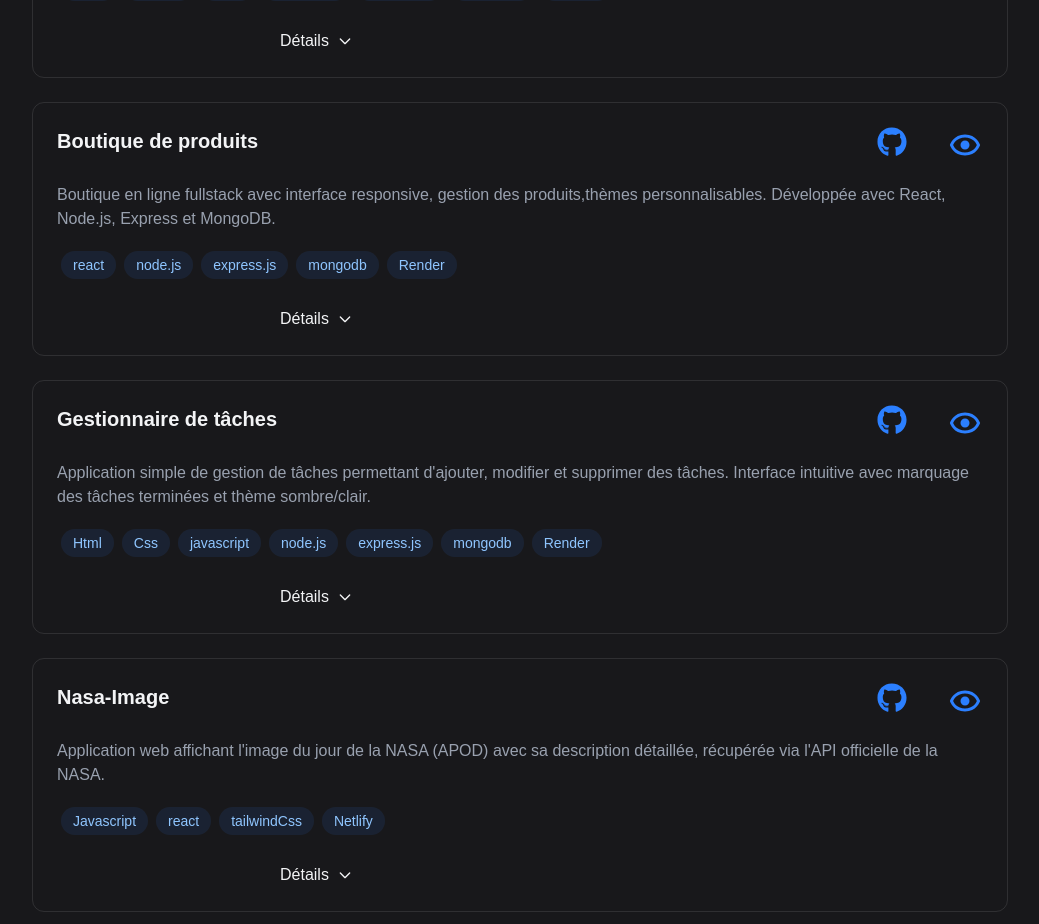
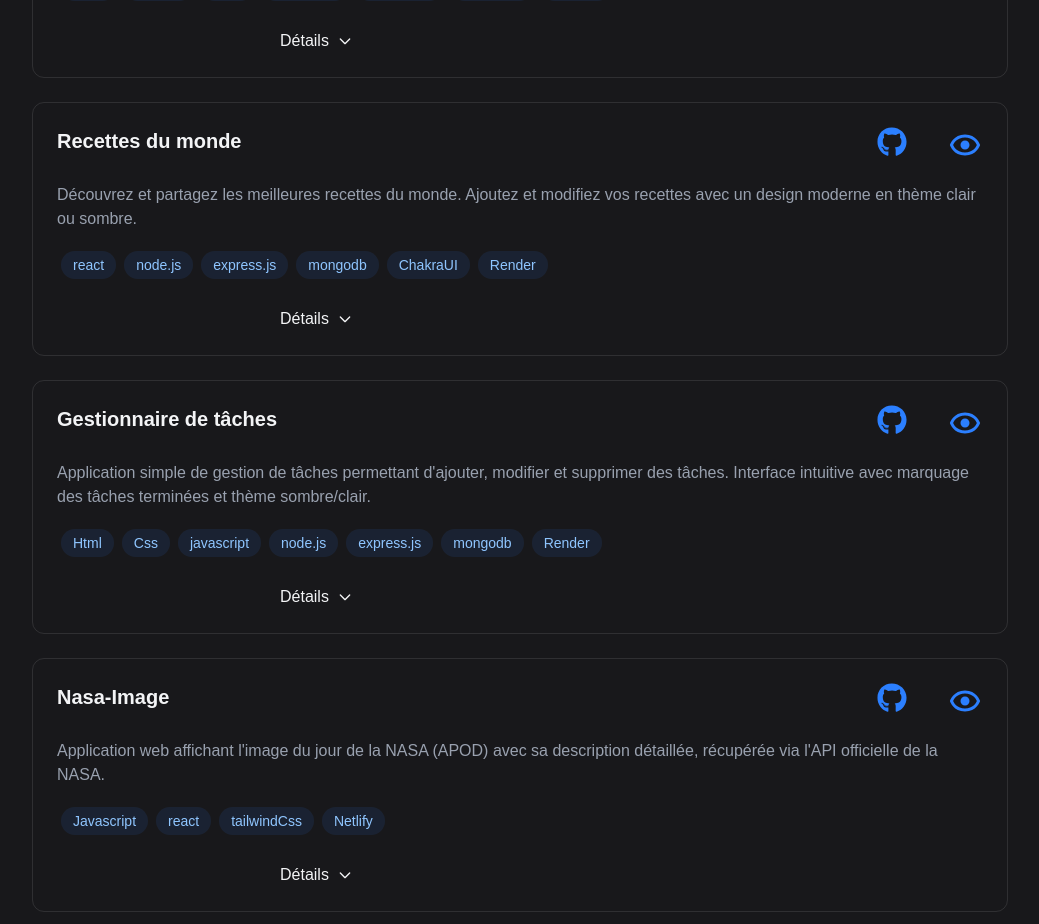
Before and after one commit to meepoorkeepo/portfulio, a React (Vite) app: page / in a window 1280 px wide. Shown: the part 2560-3484 px from the top of the page, without its empty margins (110-1149 px from the left). Built offline with nearby package versions, Linux system fonts and the light colour scheme.

Commit message:
added the new rectte links

```diff
--- a/src/components/sections/Projects.jsx
+++ b/src/components/sections/Projects.jsx
@@ -195,31 +195,31 @@ export default function Projects() {
                 <div className='p-6 rounded-xl border border-white/10 w-full hover:-translate-y-1 hover:border-blue-500/30 hover:shadow-[0_2px_8px_rgba(59,130,246,0.2)] transition-all'>
                     <div className="flex justify-between">
 
-                        <h3 className='text-xl font-bold mb-2'>Boutique de produits</h3>
+                        <h3 className='text-xl font-bold mb-2'>Recettes du monde</h3>
 
                     {/* github and live view */}
 
                             <div className="flex gap-10 pb-5">
                             <div className="text-blue-500 cursor-pointer text-3xl hover:text-blue-200 transition-colors "
                         >
-                            <a href="https://github.com/meepoorkeepo/Mern-products" target="_blank">< FaGithub /></a>
+                            <a href="https://github.com/meepoorkeepo/recettes" target="_blank">< FaGithub /></a>
 
                         </div>
 
                         <div className="text-blue-500 cursor-pointer text-4xl hover:text-blue-200 transition-colors "
                         >
-                            <a href="https://boutique-npyr.onrender.com" target="_blank"><BiShow /></a>
+                            <a href="https://recette-biq3.onrender.com" target="_blank"><BiShow /></a>
 
                         </div>
                         </div>
                     </div>
 
-                    <p className='text-gray-400 mb-4'>Boutique en ligne fullstack avec interface responsive, gestion des produits,thèmes personnalisables. Développée avec React, Node.js, Express et MongoDB.</p>
+                    <p className='text-gray-400 mb-4'>Découvrez et partagez les meilleures recettes du monde. Ajoutez et modifiez vos recettes avec un design moderne en thème clair ou sombre.</p>
 
                     {/* skills */}
 
                     <div className="flex justify-start overflow-auto">
-                        {['react','node.js','express.js','mongodb','Render'].map((tech,key)=>(
+                        {['react','node.js','express.js','mongodb','ChakraUI','Render'].map((tech,key)=>(
                             <div
                                 key={key}
                                 className='bg-blue-500/10 text-blue-300 py-1 px-3 rounded-full text-sm hover:bg-blue-500/20 hover:shadow-[0_2px_8px_rgba(59,130,246,0.8)] transition-all m-1'>{tech}</div>
@@ -250,7 +250,14 @@ export default function Projects() {
                             {isOpen1 && (
                                <>
                                 <p className="mt-2 px-4 py-3 shadow-sm">
-                                Boutique en ligne fullstack présentant un catalogue de produits avec interface responsive, mode sombre/clair et aperçu des images au clic. Chaque produit affiche une description détaillée, des photos haute qualité et des options de personnalisation. Développée avec React, Node.js, Express et MongoDB, elle met en avant l'expérience utilisateur sans fonctionnalité de panier ni paiement.
+                                Découvrez une collection exceptionnelle des meilleures recettes du monde sur notre plateforme culinaire moderne. Développée avec la stack MERN (MongoDB, Express.js, React, Node.js), notre site offre une expérience utilisateur fluide et performante.
+
+                                Fonctionnalités principales :<br/>
+                                • Parcourez des recettes authentiques des quatre coins du globe<br/>
+                                • Ajoutez vos propres créations culinaires facilement<br/>
+                                • Modifiez et personnalisez vos recettes à tout moment<br/>
+                                • Profitez d'une interface adaptative avec thème clair et sombre pour un confort visuel optimal<br/>
+                                • Navigation intuitive et design responsive pour tous vos appareils
 
                                 </p>
                                 <div>
```
